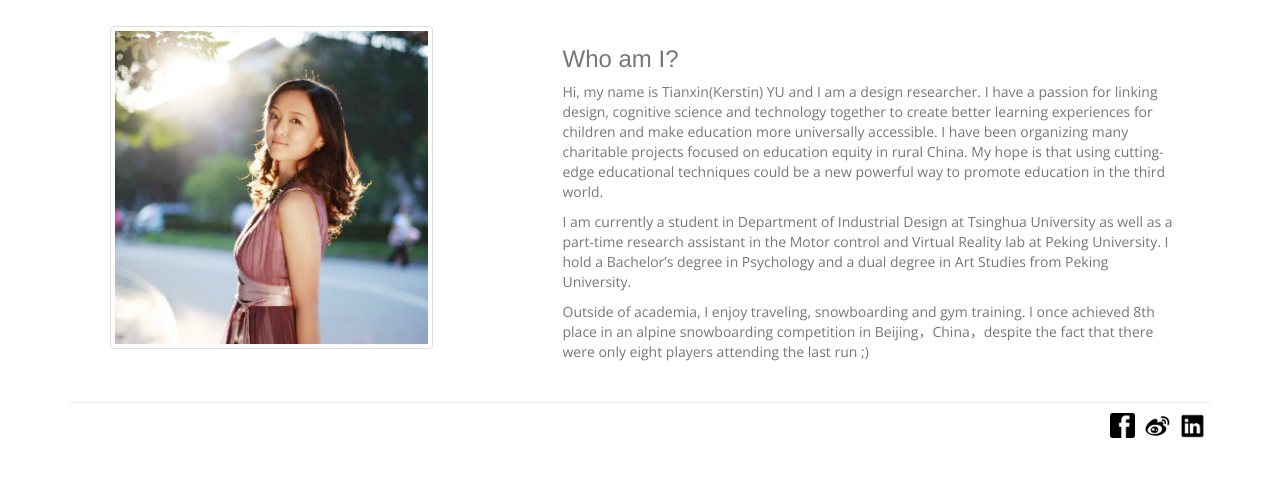
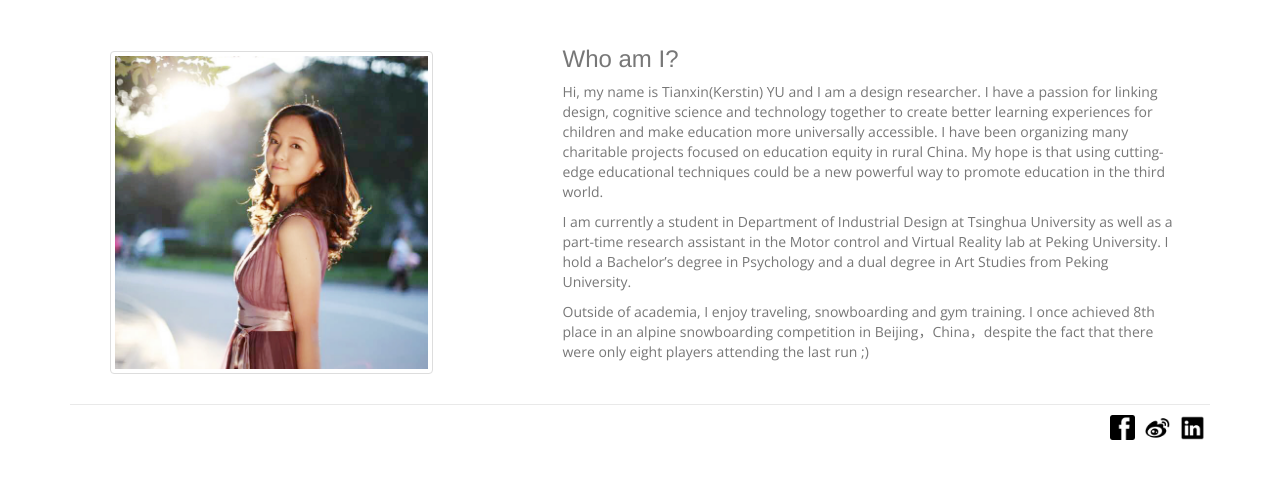
Before and after one commit to megacreep/goddess, a Django app: page / in a window 1280 px wide. Shown: the part 84-563 px from the top of the page. Run offline with Django 3.2, Linux system fonts and the light colour scheme.

Commit message:
MOD: for goddess

```diff
--- a/portfolio/static/portfolio/css/main.css
+++ b/portfolio/static/portfolio/css/main.css
@@ -271,7 +271,7 @@ a:focus {
 }
 
 .portfolio-item .item-inner {
-    margin: 0 10px 50px;
+    margin: 0 20px 50px;
     text-align: center;
     background: #fff;
     padding: 10px;
@@ -291,7 +291,6 @@ a:focus {
     white-space: nowrap;
     text-overflow: ellipsis;
     overflow: hidden;
-    font-family: 'Lato', cursive;
 }
 
 .portfolio-item .overlay {
@@ -472,7 +471,7 @@ a:focus {
 }
 
 .profile {
-    padding: 0 100px 0 10px;
+    padding: 25px 100px 0 10px;
     text-align: center;
 }
 
--- a/portfolio/static/portfolio/js/main.js
+++ b/portfolio/static/portfolio/js/main.js
@@ -103,7 +103,6 @@ jQuery(function ($) {
             $(".nav-container").height(content.height());
         }
         $(document).scroll(function () {
-            $('#position').text($(document).scrollTop() + " " + projects.offset().top);
             if (sideBar.offset().top + sideBar.height() > projects.offset().top) {
                 sideBar.css({position: 'absolute', bottom: 0, top: "auto"});
             } else if (sideBar.offset().top - $(document).scrollTop() > 100) {
--- a/portfolio/templates/portfolio/index.html
+++ b/portfolio/templates/portfolio/index.html
@@ -8,8 +8,8 @@
       <div class="row">
         <div class="col-sm-5">
           <div class="profile">
-            <p><img class="img-responsive img-thumbnail"
-                    src="{% static 'portfolio/images/profile.jpg' %}" alt=""></p>
+            <img class="img-responsive img-thumbnail"
+              src="{% static 'portfolio/images/profile.jpg' %}" alt="">
           </div>
         </div>
         <div class="col-sm-7">
```
Also changed, not shown: portfolio/templates/portfolio/project_ethu.html (+5 -5 lines).
